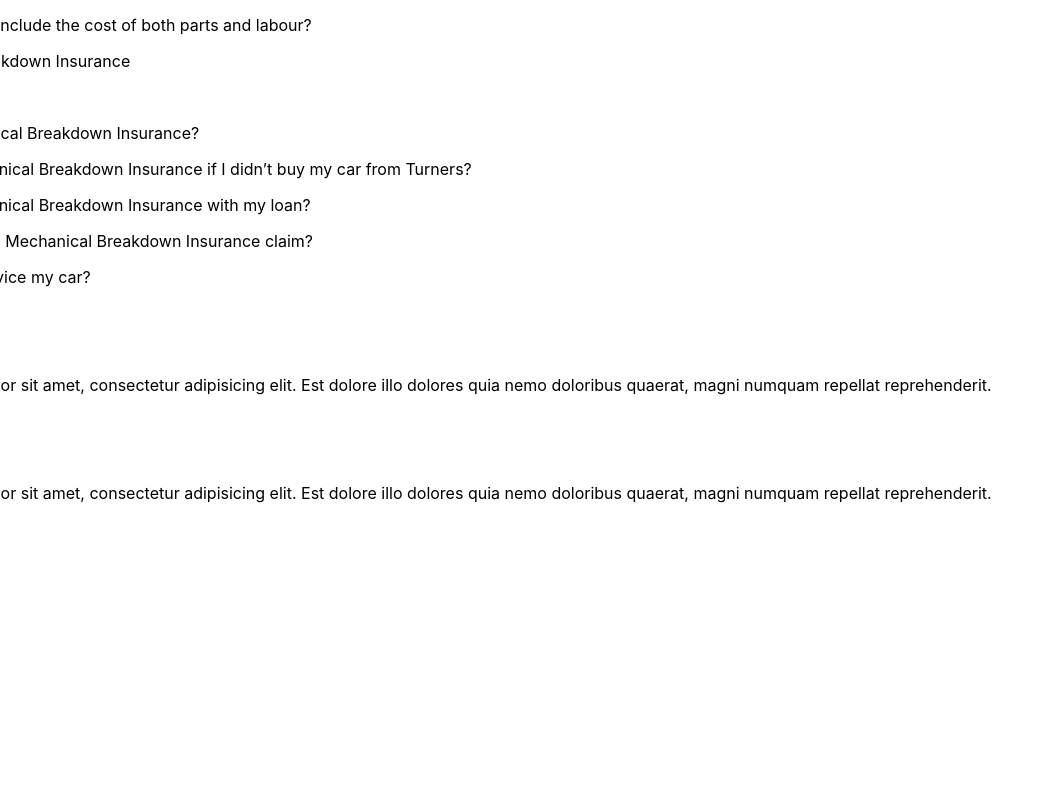
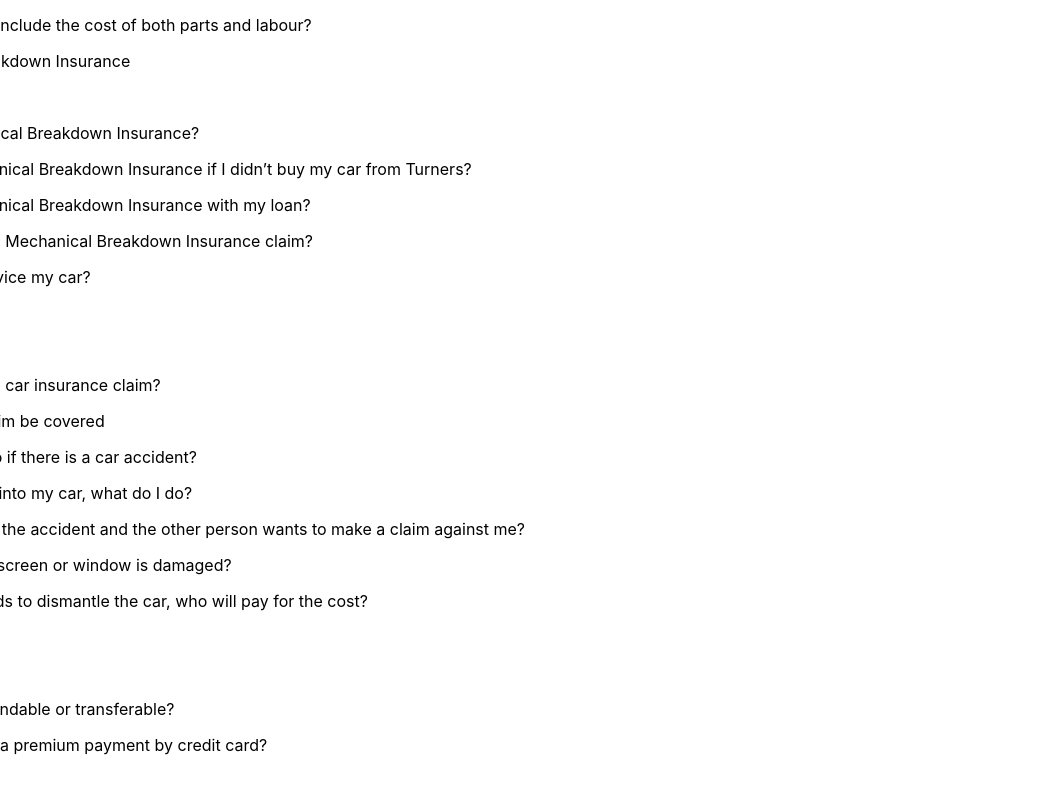
Before and after one commit to therealalyssa/mission5, a React (Create React App) app: page / in a window 1280 px wide. Shown: the part 2241-3034 px from the top of the page, without its empty margins (0-1054 px from the left). Before the commit the page ends 2800 px from the top, so only its background shows below. Built offline with nearby package versions, Linux system fonts and the light colour scheme.

Commit message:
more changes

```diff
--- a/src/Components/FAQs.tsx
+++ b/src/Components/FAQs.tsx
@@ -3,6 +3,7 @@ import React from 'react'
 
 function FAQs() {
   return (
+
     <section className="questions">
         <div>
           <h4>FREQUENTLY ASKED QUESTIONS</h4>
@@ -79,11 +80,17 @@ function FAQs() {
             </div>
 
             <div className="question-text">
-              <p>
-                Lorem ipsum dolor sit amet, consectetur adipisicing elit. Est
-                dolore illo dolores quia nemo doloribus quaerat, magni numquam
-                repellat reprehenderit.
-              </p>
+            <p>
+            How do I make a car insurance claim? </p>
+                <p>Will all of my claim be covered</p>
+<p>What should I do if there is a car accident? </p>
+<p>Someone drove into my car, what do I do?</p>
+<p>What if I caused the accident and the other person wants to make a claim against me?</p>
+
+<p>What if my windscreen or window is damaged?</p>
+<p>If a repairer needs to dismantle the car, who will pay for the cost?</p>
+
+
             </div>
           </article>
 
@@ -104,10 +111,9 @@ function FAQs() {
 
             <div className="question-text">
               <p>
-                Lorem ipsum dolor sit amet, consectetur adipisicing elit. Est
-                dolore illo dolores quia nemo doloribus quaerat, magni numquam
-                repellat reprehenderit.
+              Is my policy refundable or transferable?
               </p>
+              <p>How can I make a premium payment by credit card?</p>
             </div>
           </article>
           </div>
```
